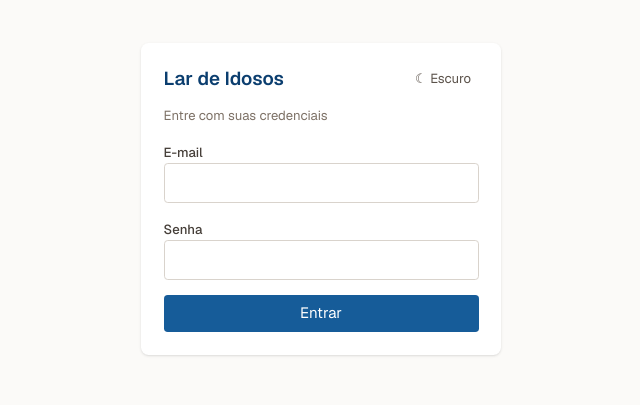
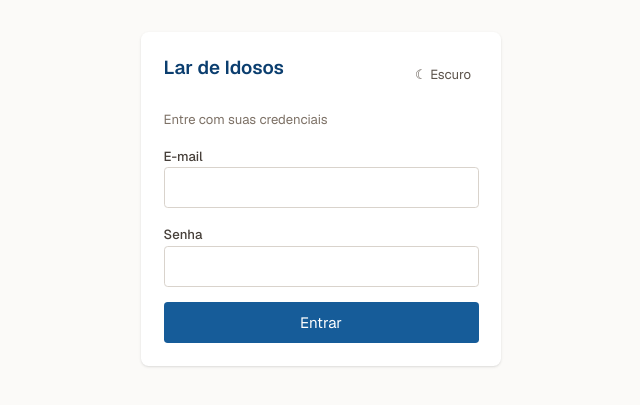
Before and after one commit to Rdnevess/LarIdosos, a Next.js app: page /login in a window 1280 px wide. Shown: the part 201-606 px from the top of the page, without its empty margins (319-959 px from the left). Built offline with nearby package versions, Linux system fonts and the light colour scheme; no server answers.

Commit message:
Poe piso de 44px nos alvos de toque
Exclui checkbox e radio da regra base: o alvo deles vem do <label> que
os envolve, e esticar a caixinha para 44px a deformaria. O campo.tsx
recebe min-h-11 no label do checkbox para devolver o alvo por lá.

```diff
--- a/src/app/globals.css
+++ b/src/app/globals.css
@@ -300,6 +300,25 @@
   ::after {
     border-color: var(--cor-borda);
   }
+
+  /**
+   * Piso de toque. `2.75rem` e não `44px`: em `rem` ele acompanha a raiz, então
+   * fica em 44px no celular e afrouxa para ~41px no desktop, onde o alvo é um
+   * ponteiro e não um dedo.
+   *
+   * `min-height` e não `height`: o controle pode crescer com o conteúdo, e um
+   * botão de duas linhas não deve ser espremido de volta.
+   *
+   * Checkbox e radio ficam de fora: o alvo de toque deles vem do `<label>` que
+   * os envolve (ver `campo.tsx`), não da caixinha em si — esticar a caixa para
+   * 44px a deixaria alta e estreita, deformada em vez de maior.
+   */
+  button,
+  select,
+  input:not([type='hidden']):not([type='checkbox']):not([type='radio']),
+  textarea {
+    min-height: 2.75rem;
+  }
 }
 
 /**
--- a/src/components/campo.tsx
+++ b/src/components/campo.tsx
@@ -39,9 +39,13 @@ export function Campo({
 
   // A caixa de seleção não usa o mesmo layout dos demais: rótulo à direita,
   // alvo de toque grande o bastante para o dedo (`h-5 w-5`), sem `w-full`.
+  //
+  // O piso de 44px do `globals.css` exclui checkbox de propósito — esticar a
+  // caixinha a deformaria. `min-h-11` aqui devolve o alvo de toque ao
+  // `<label>` que a envolve, com o mesmo `2.75rem` da regra base.
   if (tipo === 'checkbox') {
     return (
-      <label htmlFor={id} className="flex items-center gap-2 py-2">
+      <label htmlFor={id} className="flex min-h-11 items-center gap-2 py-2">
         <input
           id={id}
           name={nome}
```
Also changed, not shown: 1 other file (tests, documents, lock files or other folders).
